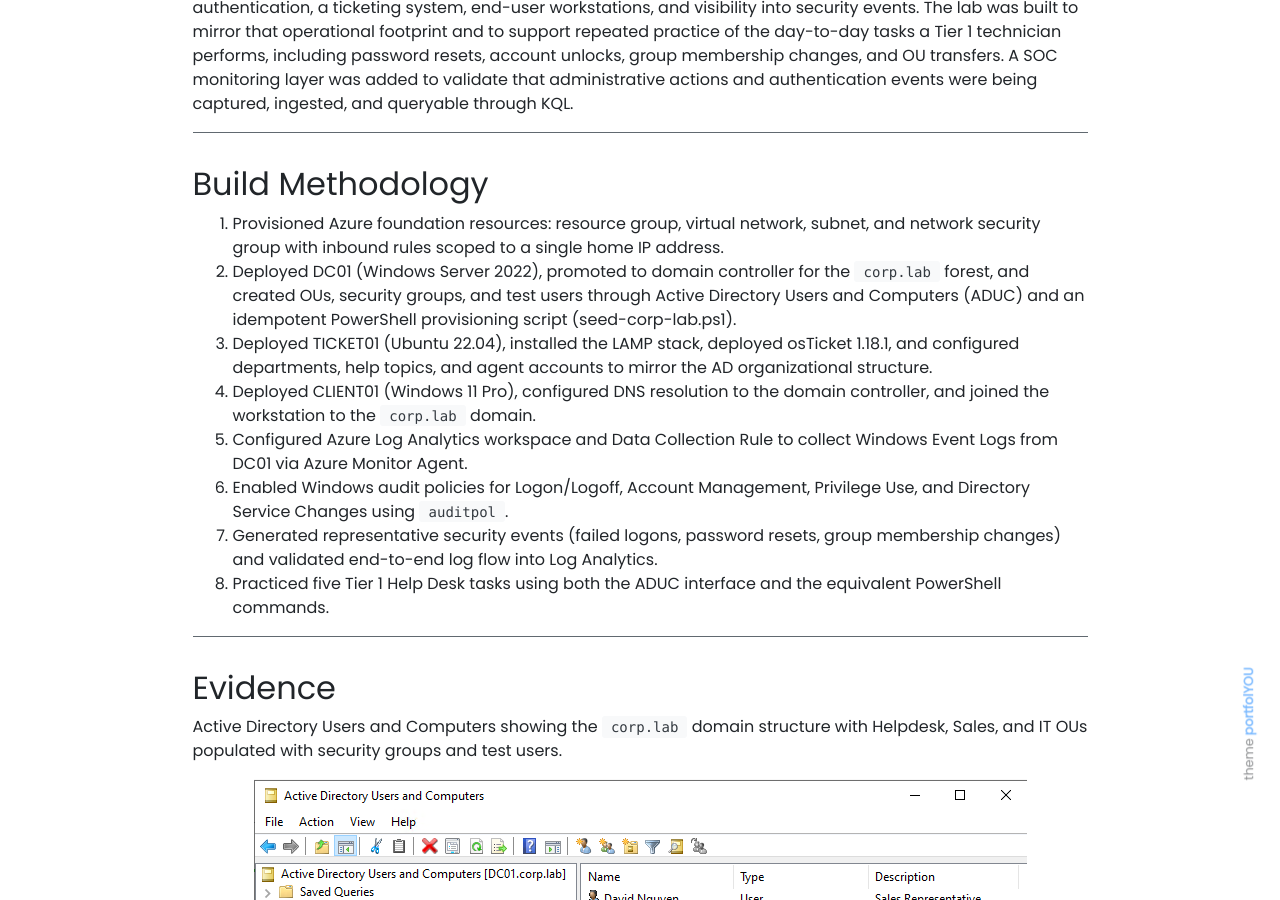
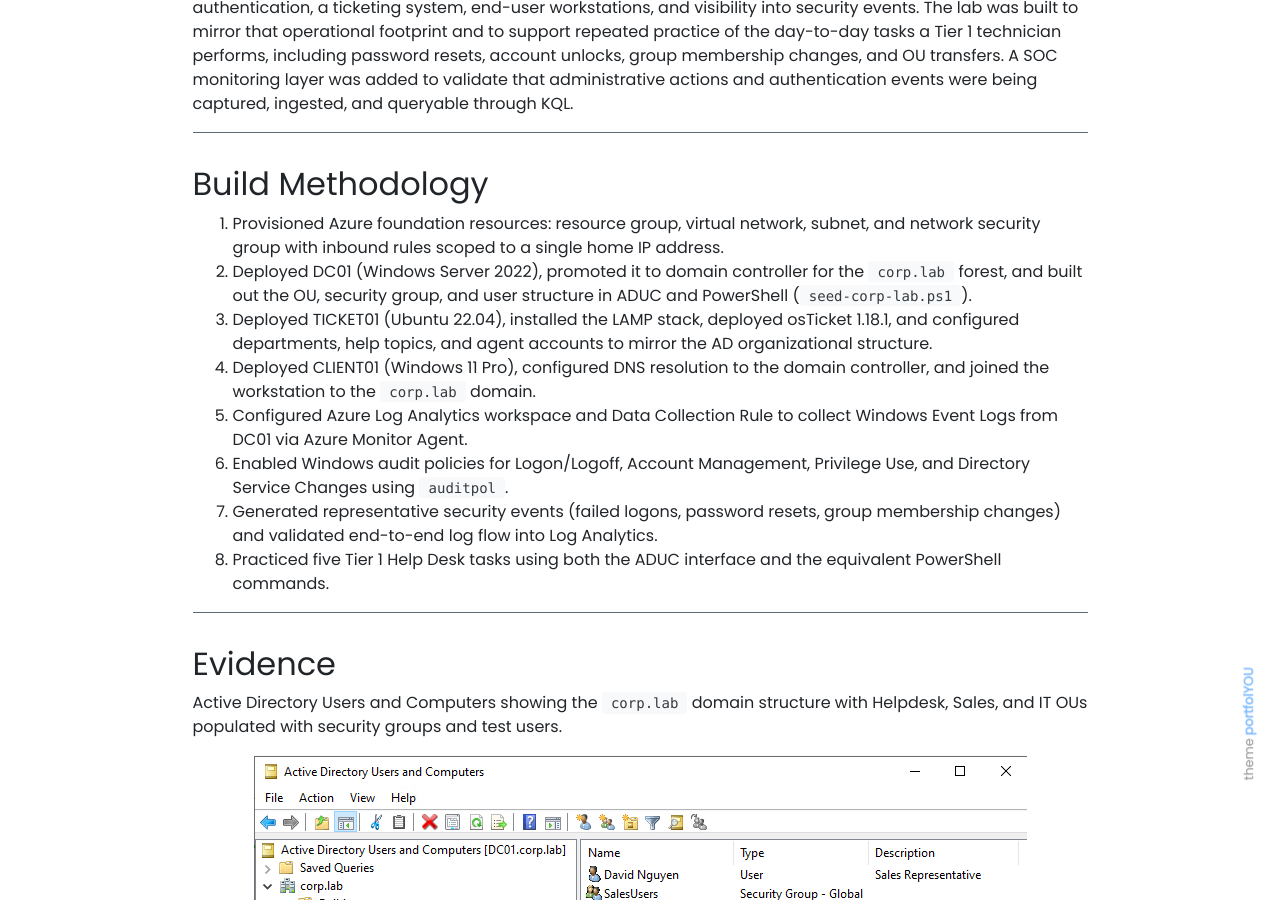
Before and after one commit to RickJaimesDez/RickJaimesDez.github.io, a Jekyll site: the page built from _writeups/azure-helpdesk-lab.md, in a window 1280 px wide and 900 px high, scrolled down 524 px. Built offline with Jekyll 4.4.1, drawn with Linux system fonts in a browser that asks for light colours.

Commit message:
Update azure-helpdesk-lab.md

```diff
--- a/_writeups/azure-helpdesk-lab.md
+++ b/_writeups/azure-helpdesk-lab.md
@@ -18,7 +18,7 @@ A small-business IT environment requires the foundational components of any Help
 
 ## Build Methodology
 1. Provisioned Azure foundation resources: resource group, virtual network, subnet, and network security group with inbound rules scoped to a single home IP address.
-2. Deployed DC01 (Windows Server 2022), promoted to domain controller for the `corp.lab` forest, and created OUs, security groups, and test users through Active Directory Users and Computers (ADUC) and an idempotent PowerShell provisioning script (seed-corp-lab.ps1).
+2. Deployed DC01 (Windows Server 2022), promoted it to domain controller for the `corp.lab` forest, and built out the OU, security group, and user structure in ADUC and PowerShell (`seed-corp-lab.ps1`).
 3. Deployed TICKET01 (Ubuntu 22.04), installed the LAMP stack, deployed osTicket 1.18.1, and configured departments, help topics, and agent accounts to mirror the AD organizational structure.
 4. Deployed CLIENT01 (Windows 11 Pro), configured DNS resolution to the domain controller, and joined the workstation to the `corp.lab` domain.
 5. Configured Azure Log Analytics workspace and Data Collection Rule to collect Windows Event Logs from DC01 via Azure Monitor Agent.
```
